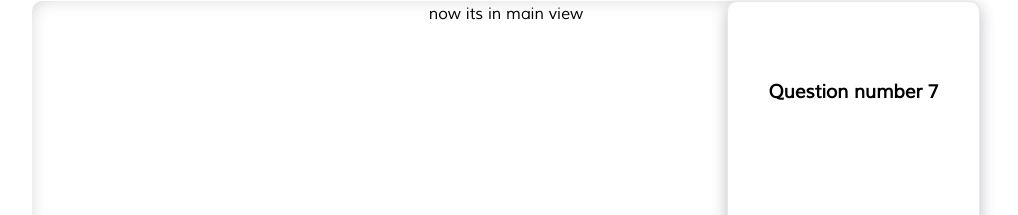
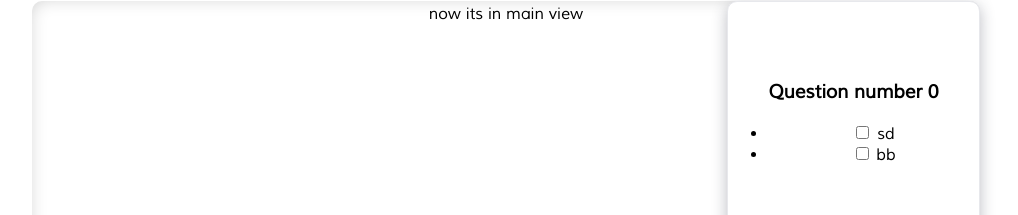
Before and after one commit to vjegorovs/thisjs.training, a Vue app in the folder frontend/: page / in a window 1280 px wide. Both pictures are taken after a click on the button "Begin". Shown: the part 129-344 px from the top of the page, without its empty margins (134-1152 px from the left). Built offline with nearby package versions, Linux system fonts and the light colour scheme.

Commit message:
started work on checkbox result emitting to compare to correct asnwer

```diff
--- a/frontend/src/components/MainView.vue
+++ b/frontend/src/components/MainView.vue
@@ -15,7 +15,7 @@
 <script lang="ts">
 import Selection from "./Selection.vue";
 import SelectButton from "./SelectButton.vue";
-import { ref, computed, watchEffect } from "vue";
+import { ref, computed, watchEffect, reactive } from "vue";
 import Question from "../utils/Question";
 
 export default {
@@ -37,19 +37,22 @@ export default {
           questionId: 0,
           questionText: "question text",
           selectedAnswer: null,
-          correctAnswer: 0
+          correctAnswer: 0,
+          availableAnswers: ["sd", "bb"]
         };
-        return result;
+        console.log(questionNumber.value);
+        return reactive(result);
       } else {
         const result: Question = {
           questionCode: { code: "prism code" }, // here something regarding highlight.js or prism.js
           questionId: 9999,
           questionText: "question text",
           selectedAnswer: null,
-          correctAnswer: 2
+          correctAnswer: 2,
+          availableAnswers: ["karamba", "alarm"]
         };
-
-        return result;
+        console.log(questionNumber.value);
+        return reactive(result);
       }
     };
 
--- a/frontend/src/components/Selection.vue
+++ b/frontend/src/components/Selection.vue
@@ -1,16 +1,40 @@
 <template>
   <div>
-    <h3>{{ questionNumber }}</h3>
+    <h3>{{ headerText}}</h3>
+    <ul id="questionAnswers">
+      <li v-for="answer in availableAnswers" :key="availableAnswers.indexOf(answer)">
+        <input type="checkbox" @change="upd" />
+        {{ answer }}
+      </li>
+    </ul>
   </div>
 </template>
 
 <script lang="ts">
+import { toRefs, computed } from "vue";
+
 export default {
   props: { currentQuestion: Object },
   setup(props) {
-    const questionNumber: String = "Question number 7";
+    const { currentQuestion } = toRefs(props);
+    function upd(ev) {
+      console.log(ev.target.parentElement);
+      console.log("yay");
+    }
+    const availableAnswers = computed(
+      () => currentQuestion.value.availableAnswers
+    );
+
+    const selectedAnswer = computed(() => currentQuestion.value.selectedAnswer);
+    const headerText = computed(
+      () => `Question number ${currentQuestion.value.questionId}`
+    ) as ComputedRef<String>;
+
     return {
-      questionNumber
+      headerText,
+      availableAnswers,
+      selectedAnswer,
+      upd
     };
   }
 };
--- a/frontend/src/utils/Question.ts
+++ b/frontend/src/utils/Question.ts
@@ -4,4 +4,5 @@ export default interface Question {
   questionText: String;
   selectedAnswer: Number;
   correctAnswer: Number;
+  availableAnswers: String[];
 }
```
Also changed, not shown: frontend/src/App.vue (+7 -8 lines).
